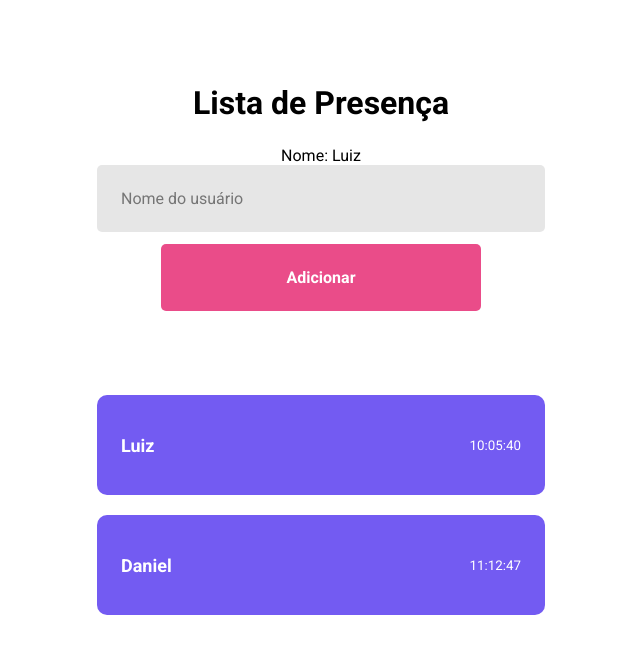
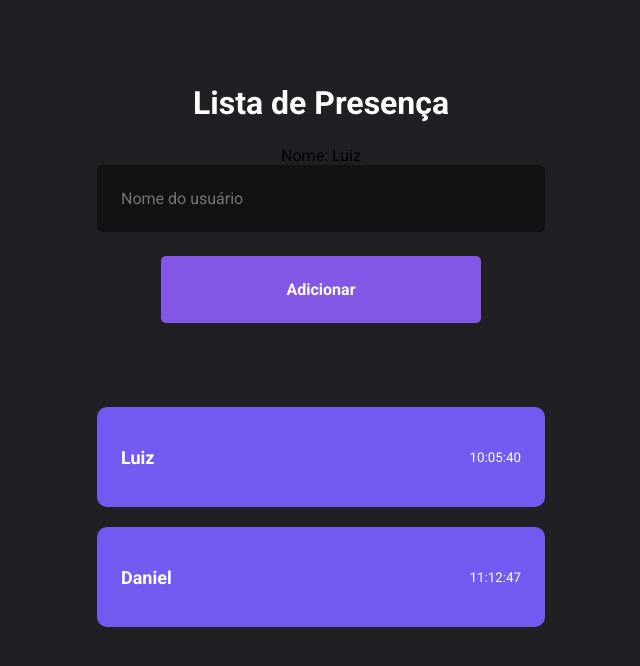
Before and after one commit to luizfranzon/rocketseat-discover, a React (Vite) app in the folder especializar/3-fundamentos-do-reactJS/reactApp/: page / in a window 1280 px wide. Shown: the top 666 px of the page, without its empty margins (319-959 px from the left). Built offline with nearby package versions, Linux system fonts and the light colour scheme.

Commit message:
changed style

```diff
--- a/especializar/3-fundamentos-do-reactJS/reactApp/src/pages/Home/styles.css
+++ b/especializar/3-fundamentos-do-reactJS/reactApp/src/pages/Home/styles.css
@@ -8,15 +8,18 @@
 
 .container h1 {
     margin: 84px 0 24px;
+    color: white;
 }
 
 .container input {
     width: 35%;
     padding: 24px;
 
-    background-color: #e6e6e6;
+    color: white;
+    background-color: #121214;
     border-radius: 5px;
     border: none;
+    margin-bottom: 12px;
 
     font-size: 16px;
 }
@@ -27,7 +30,7 @@
     font-weight: 700;
     font-size: 16px;
 
-    background-color: #ea4c89;
+    background-color: #8257e5;
     color: white;
 
     border-radius: 5px;
--- a/especializar/3-fundamentos-do-reactJS/reactApp/src/styles/global.css
+++ b/especializar/3-fundamentos-do-reactJS/reactApp/src/styles/global.css
@@ -11,3 +11,7 @@ body, input, button {
     font-family: "Roboto", sans-serif;
     -webkit-font-smoothing: antialiased;
 }
+
+body {
+    background-color: #202024;
+}
```
